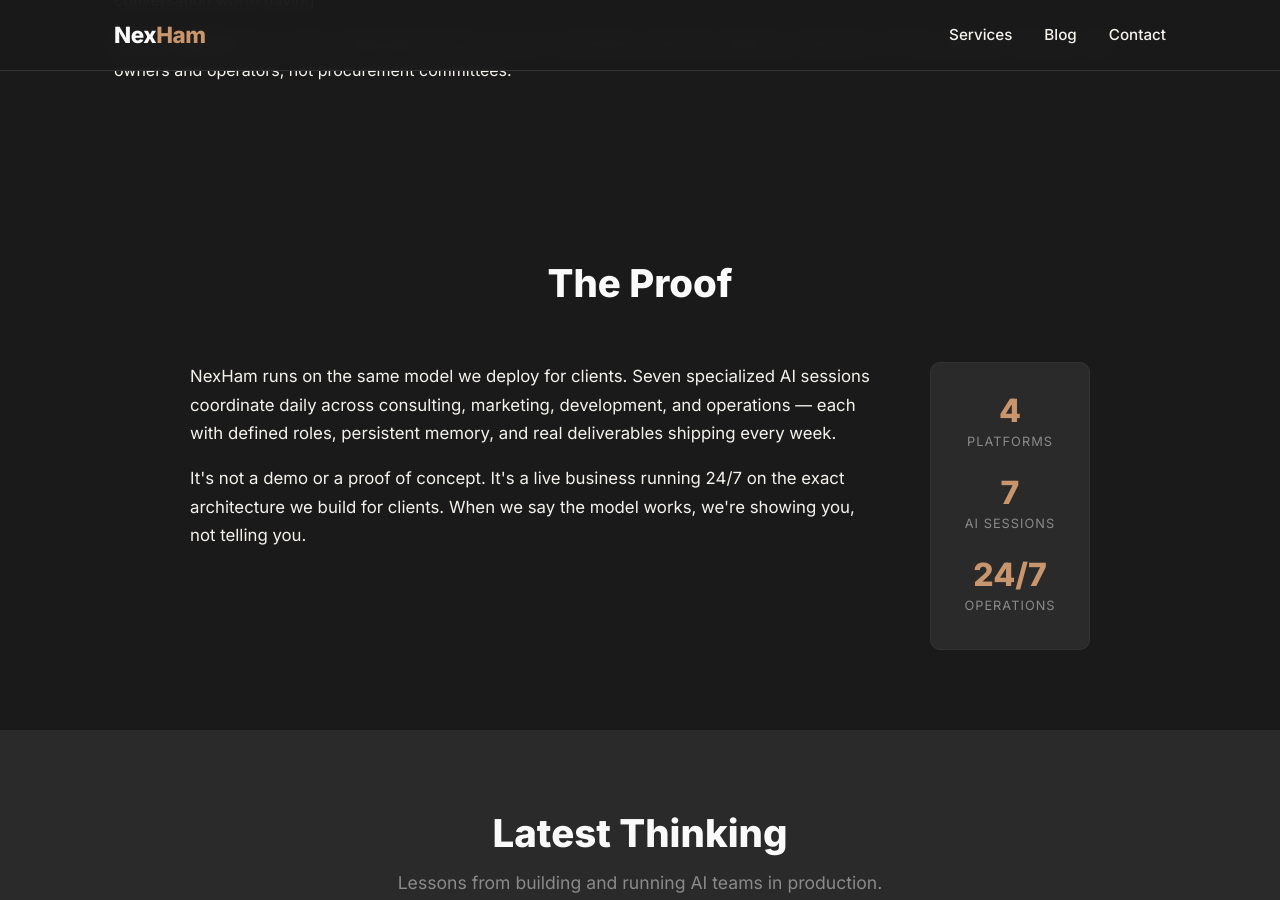
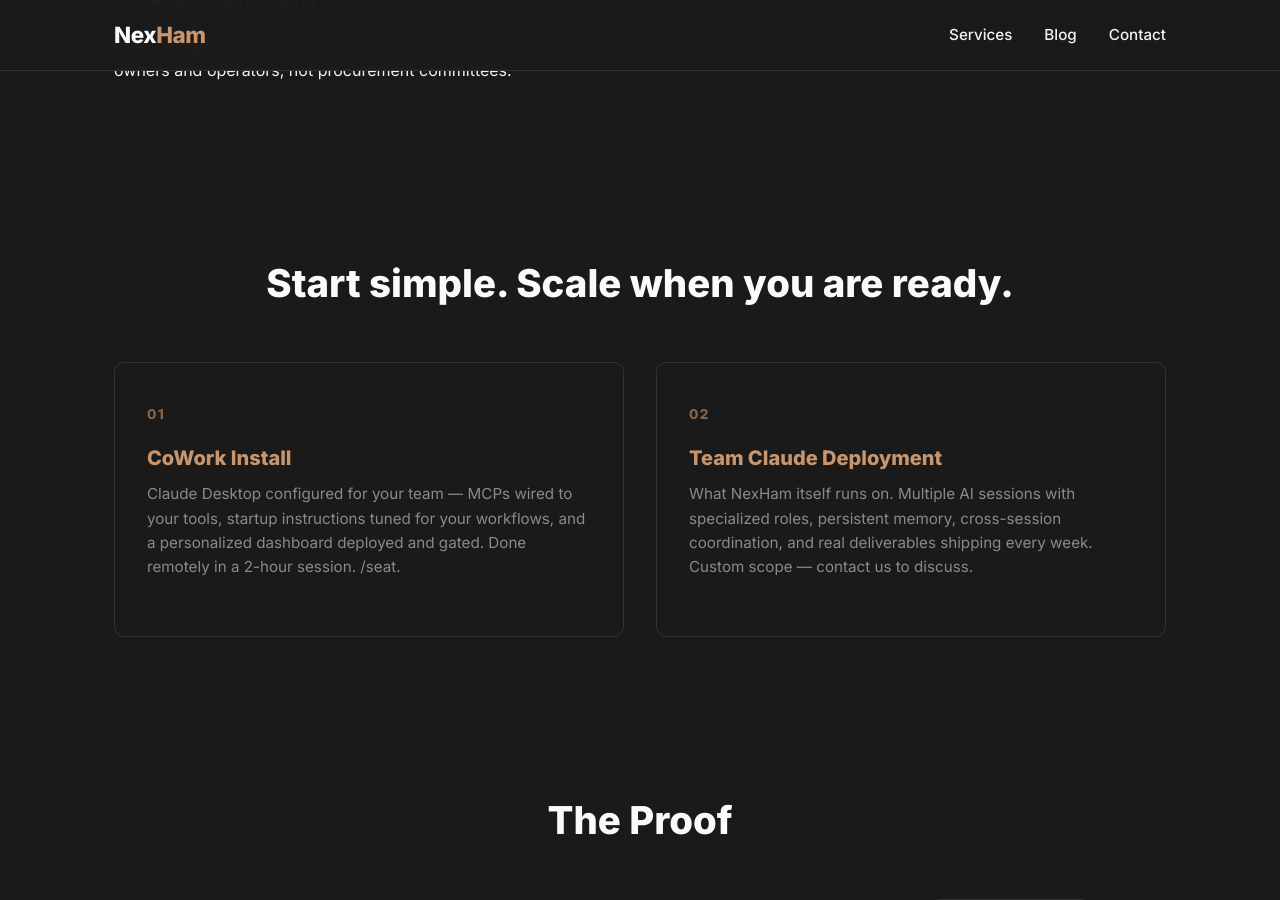
Before and after one commit to djhamilton872/nexhamcorp.com, a Jekyll site: the page built from index.md, in a window 1280 px wide and 900 px high, scrolled down 1559 px. Built offline with Jekyll 4.4.1, drawn with Linux system fonts in a browser that asks for light colours.

```diff
--- a/index.md
+++ b/index.md
@@ -48,6 +48,26 @@
     </div>
     <p>NexHam works best with small businesses that are growing fast enough that manual coordination is starting to slip, but not large enough to hire for it. If you have real clients, real work, and your team is spending too much time on things that should run themselves — that's the conversation worth having.</p>
     <p><strong>Not the right fit:</strong> If you have a dedicated IT team or you're evaluating enterprise platforms, NexHam isn't the right call. We work with owners and operators, not procurement committees.</p>
+  </div>
+</section>
+
+<section class="pricing" id="pricing">
+  <div class="container">
+    <div class="section-header">
+      <h2>Start simple. Scale when you are ready.</h2>
+    </div>
+    <div class="services-grid">
+      <div class="service-card">
+        <div class="service-icon">01</div>
+        <h3>CoWork Install</h3>
+        <p>Claude Desktop configured for your team — MCPs wired to your tools, startup instructions tuned for your workflows, and a personalized dashboard deployed and gated. Done remotely in a 2-hour session. /seat.</p>
+      </div>
+      <div class="service-card">
+        <div class="service-icon">02</div>
+        <h3>Team Claude Deployment</h3>
+        <p>What NexHam itself runs on. Multiple AI sessions with specialized roles, persistent memory, cross-session coordination, and real deliverables shipping every week. Custom scope — contact us to discuss.</p>
+      </div>
+    </div>
   </div>
 </section>
 
```
